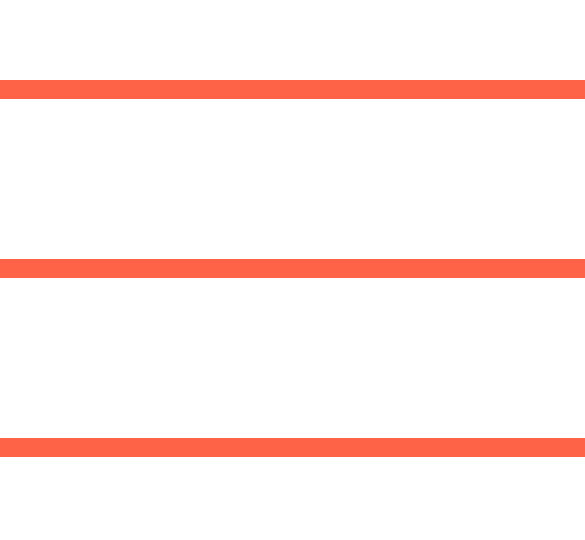
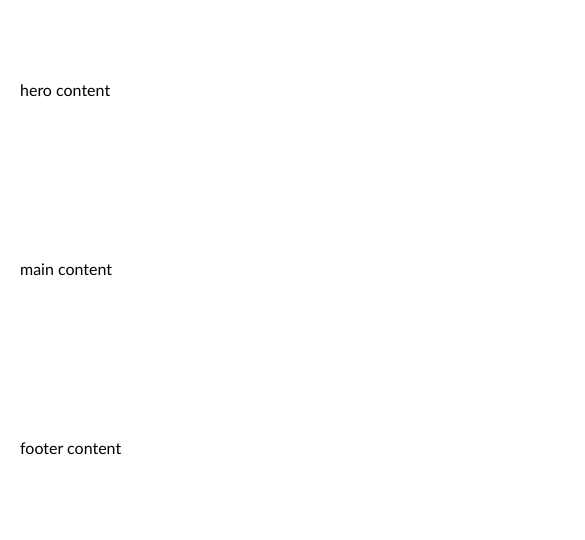
Before and after one commit to TomasDaugela/4.-coming-soon, a plain HTML site: page index.html in a window 390 px wide. Shown: the top 540 px of the page, 585 px wide, since content can reach past the window. Drawn offline with Linux system fonts and the light colour scheme.

Commit message:
media responsive

```diff
--- a/css/layout.css
+++ b/css/layout.css
@@ -1,12 +1,29 @@
+ /* stilius yra is desktop i mobile  */
 .container {
     width: 100%;
     padding-top: 80px;
     padding-bottom: 80px;
     background-color: white;
 }
-    .container > div {
+    .container > .row {
         width: 1000px;
         margin-left: calc(50% - 500px);
-        background-color: tomato;
-
     }
+@media (max-width: 1100px) {
+    .container > .row {
+        width: 700px;
+        margin-left: calc(50% - 350px);
+    }
+}
+@media (max-width: 800px) {
+    .container > .row {
+        width: 500px;
+        margin-left: calc(50% - 250px);
+    }
+}
+@media (max-width: 600px) {
+    .container > .row {
+        width: calc(100% - 40px);
+        margin-left: 20px;
+    }
+}
--- a/index.html
+++ b/index.html
@@ -10,17 +10,17 @@
 <body>
     <div class="container hero">
         <div class="row">
-            content
+           hero content
         </div>
     </div>
     <main class="container">
         <div class="row">
-            content
+           main content
         </div>
     </main>
     <footer class="container">
         <div class="row">
-            content
+           footer content
         </div>
     </footer>
 </body>
```
Also changed, not shown: img/MainImage.png (added), img/logo.png (added), img/matroxlogo.png (added).
